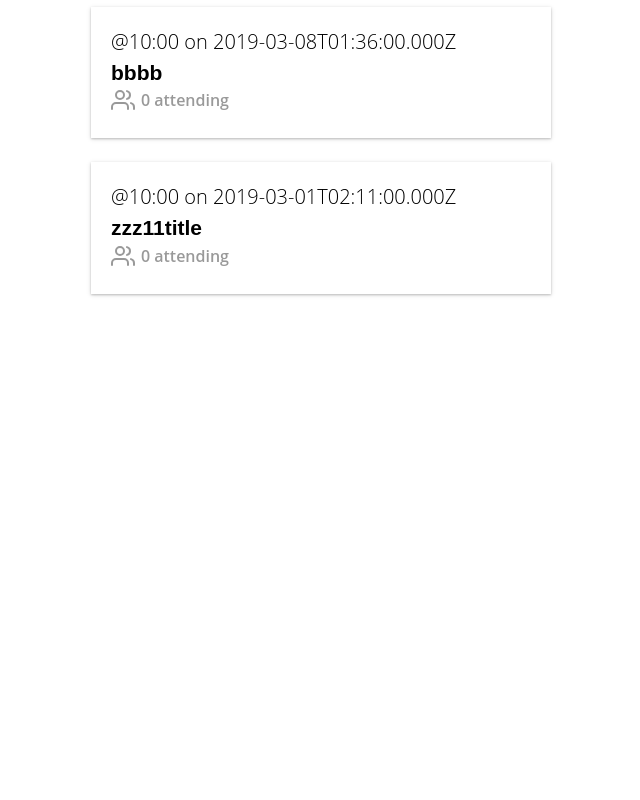
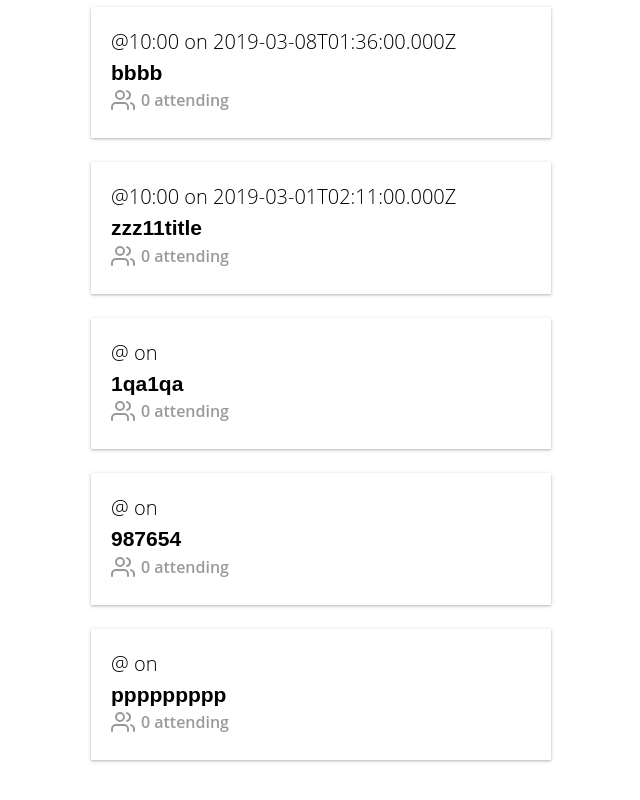
Before and after one commit to aspiringguru/vu_mstry_vuex_muts_actions1_newstart, a Vue app: page / in a window 1280 px wide. Shown: the part 973-1773 px from the top of the page, without its empty margins (319-959 px from the left). Before the commit the page ends 1311 px from the top, so only its background shows below. Built offline with nearby package versions, Linux system fonts and the light colour scheme; data requests are answered from the project's data file.

Commit message:
#13:50 create adds event to list of events.

```diff
--- a/db.json
+++ b/db.json
@@ -143,6 +143,60 @@
       "date": "2019-03-01T02:11:00.000Z",
       "time": "10:00",
       "attendees": []
+    },
+    {
+      "id": 3691148,
+      "user": {
+        "id": "abc123",
+        "name": "Adam Jahr"
+      },
+      "category": "housing",
+      "organizer": {
+        "id": "abc123",
+        "name": "Adam Jahr"
+      },
+      "title": "1qa1qa",
+      "description": "",
+      "location": "",
+      "date": "",
+      "time": "",
+      "attendees": []
+    },
+    {
+      "id": 1206440,
+      "user": {
+        "id": "abc123",
+        "name": "Adam Jahr"
+      },
+      "category": "community",
+      "organizer": {
+        "id": "abc123",
+        "name": "Adam Jahr"
+      },
+      "title": "987654",
+      "description": "",
+      "location": "",
+      "date": "",
+      "time": "",
+      "attendees": []
+    },
+    {
+      "id": 8275680,
+      "user": {
+        "id": "abc123",
+        "name": "Adam Jahr"
+      },
+      "category": "food",
+      "organizer": {
+        "id": "abc123",
+        "name": "Adam Jahr"
+      },
+      "title": "ppppppppp",
+      "description": "",
+      "location": "",
+      "date": "",
+      "time": "",
+      "attendees": []
     }
   ]
 }
--- a/src/store.js
+++ b/src/store.js
@@ -1,5 +1,6 @@
 import Vue from 'vue'
 import Vuex from 'vuex'
+import EventService from '@/services/EventService.js'
 
 Vue.use(Vuex)
 
@@ -17,8 +18,17 @@ export default new Vuex.Store({
     ],
     events: []
   },
-  mutations: {},
-  actions: {},
+  mutations: {
+    ADD_EVENT(state, event) {
+      state.events.push(event)
+    }
+  },
+  actions: {
+    createEvent({ commit }, event) {
+      EventService.postEvent(event)
+      commit('ADD_EVENT', event)
+    }
+  },
   getters: {
     getEventById: state => id => {
       return state.events.find(event => event.id === id)
--- a/src/views/EventCreate.vue
+++ b/src/views/EventCreate.vue
@@ -1,7 +1,7 @@
 <template>
   <div>
     <h1>Create an Event</h1>
-    <form>
+    <form @submit.prevent="createEvent">
       <label>Select a category.</label>
       <select v-model="event.category">
         <option v-for="cat in categories" :key="cat">{{ cat }}</option>
@@ -55,6 +55,9 @@ export default {
     }
   },
   methods: {
+    createEvent() {
+      this.$store.dispatch('createEvent', this.event)
+    },
     createFreshEventObject() {
       const user = this.$store.state.user
       const id = Math.floor(Math.random() * 10000000)
```
